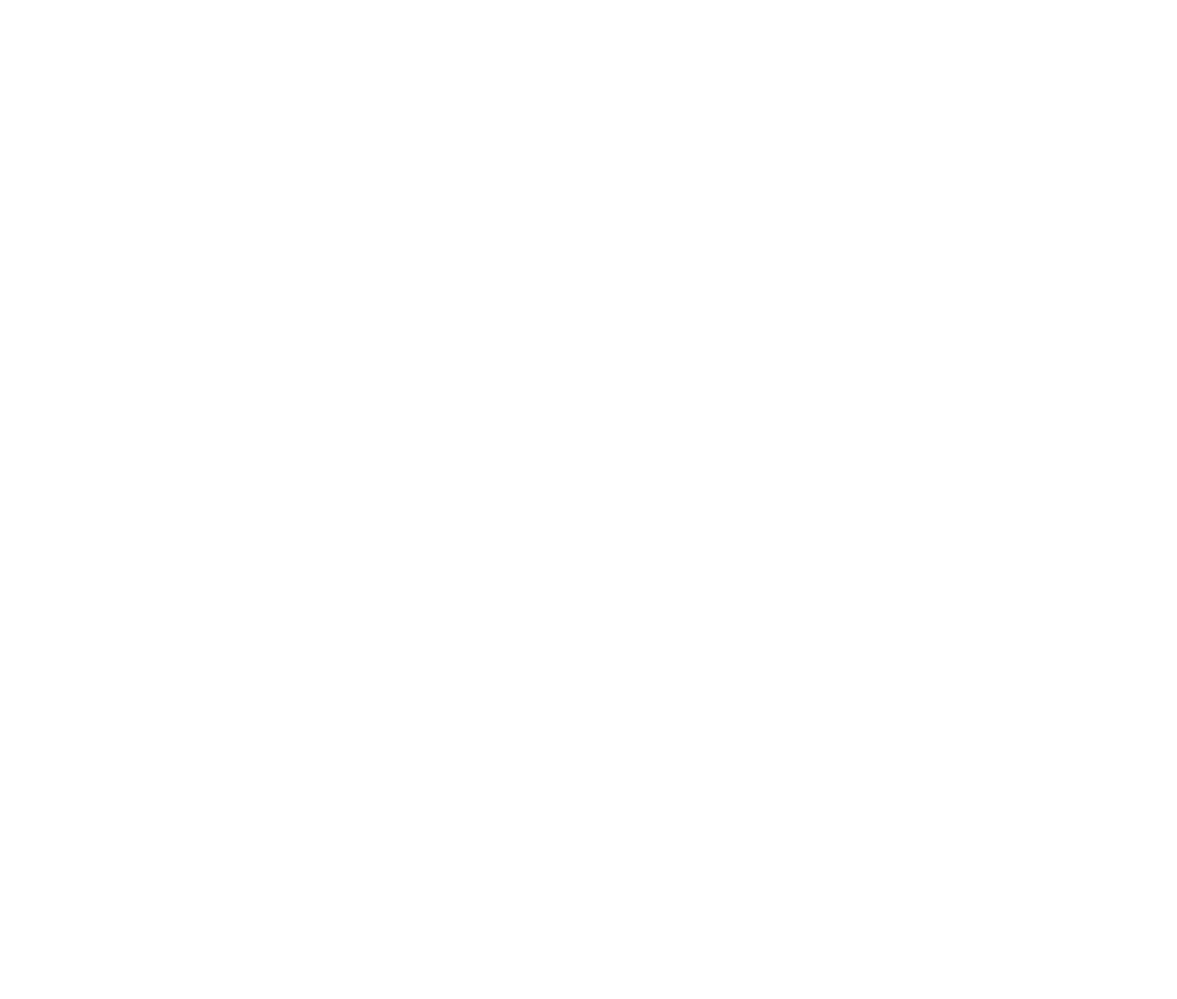
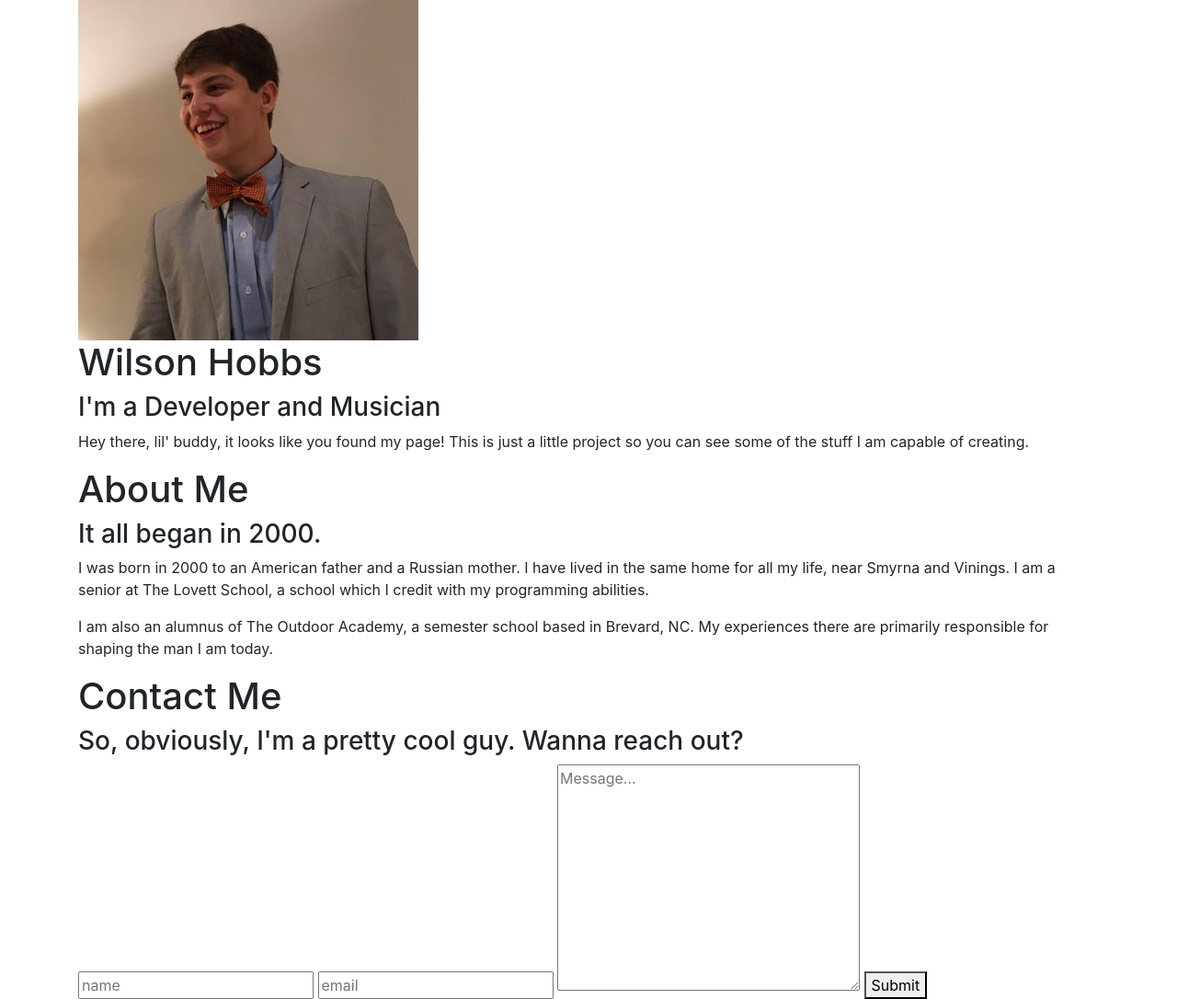
Before and after one commit to wbhob/codeday-js, a website: page views/index.html in a window 1280 px wide. Shown: the whole page at 92% size. Before the commit the page ends 800 px from the top, so only its background shows below. Drawn offline with nearby package versions, Linux system fonts and the light colour scheme.

Commit message:
create general outline of webpage

```diff
--- a/views/index.html
+++ b/views/index.html
@@ -17,6 +17,38 @@
 <body>
     <section>
         <div class="container">
+            <img src="/images/person.jpg"
+                 alt="">
+            <h1>Wilson Hobbs</h1>
+            <h3>I'm a Developer and Musician</h3>
+            <p>Hey there, lil' buddy, it looks like you found my page! This is just a little project so you can see some of
+                the stuff I am capable of creating.</p>
+        </div>
+    </section>
+    <section>
+        <div class="container">
+            <h1>About Me</h1>
+            <h3>It all began in 2000.</h3>
+            <p>I was born in 2000 to an American father and a Russian mother. I have lived in the same home for all my life,
+                near Smyrna and Vinings. I am a senior at The Lovett School, a school which I credit with my programming
+                abilities.
+            </p>
+            <p>I am also an alumnus of The Outdoor Academy, a semester school based in Brevard, NC. My experiences there are
+                primarily responsible for shaping the man I am today.</p>
+        </div>
+    </section>
+    <section>
+        <div class="container">
+            <h1>Contact Me</h1>
+            <h3>So, obviously, I'm a pretty cool guy. Wanna reach out?</h3>
+            <input type="text"
+                   placeholder="name">
+            <input type="email"
+                   placeholder="email">
+            <textarea cols="30"
+                      rows="10"
+                      placeholder="Message..."></textarea>
+            <button type="submit">Submit</button>
         </div>
     </section>
 </body>
```
Also changed, not shown: public/images/image.png (deleted), public/images/person.jpg (added).
